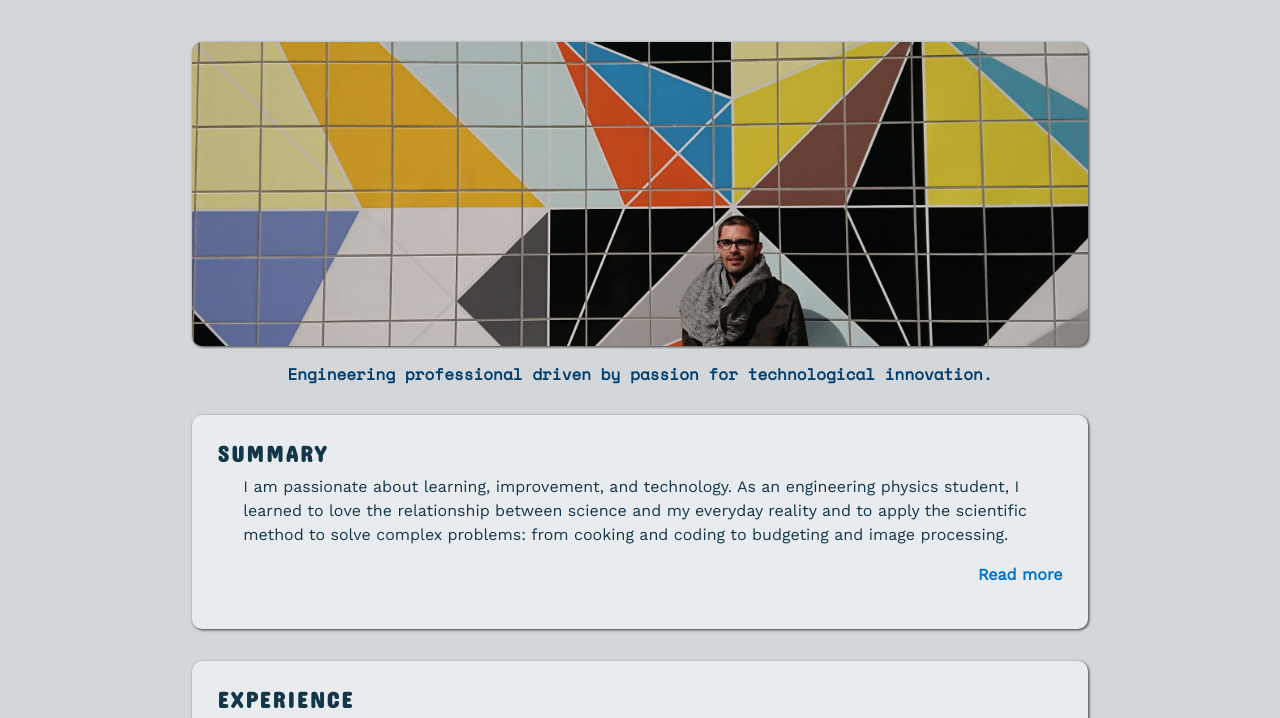
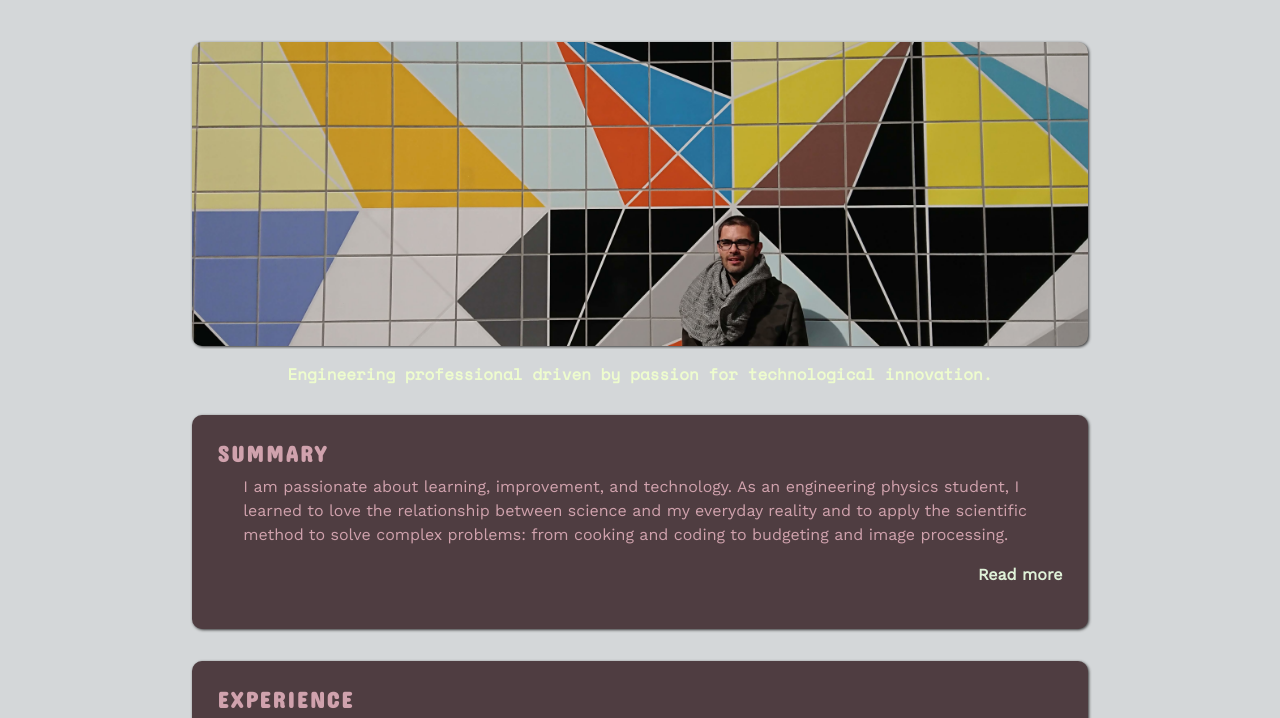
Before and after one commit to juankikushima/resume, a plain HTML site: page index.html in a window 1280 px wide. Shown: the part 58-776 px from the top of the page. Drawn offline with nearby package versions, Linux system fonts and the light colour scheme.

Commit message:
change colors to burgundy shades

```diff
--- a/css/style.css
+++ b/css/style.css
@@ -1,9 +1,9 @@
 :root {
 
-  --color1: #E9ECEE;
-  --color2: #133649;
-  --color3: #0073CC;
-  --color4: #003F70;
+  --color1: #4F3D41;
+  --color2: #D0A2AD;
+  --color3: #DFF2D8;
+  --color4: #EEFCCE;
   --color5: #0D232F;
   --color6: #D4D7D9;
   --color7: #460012;
```
